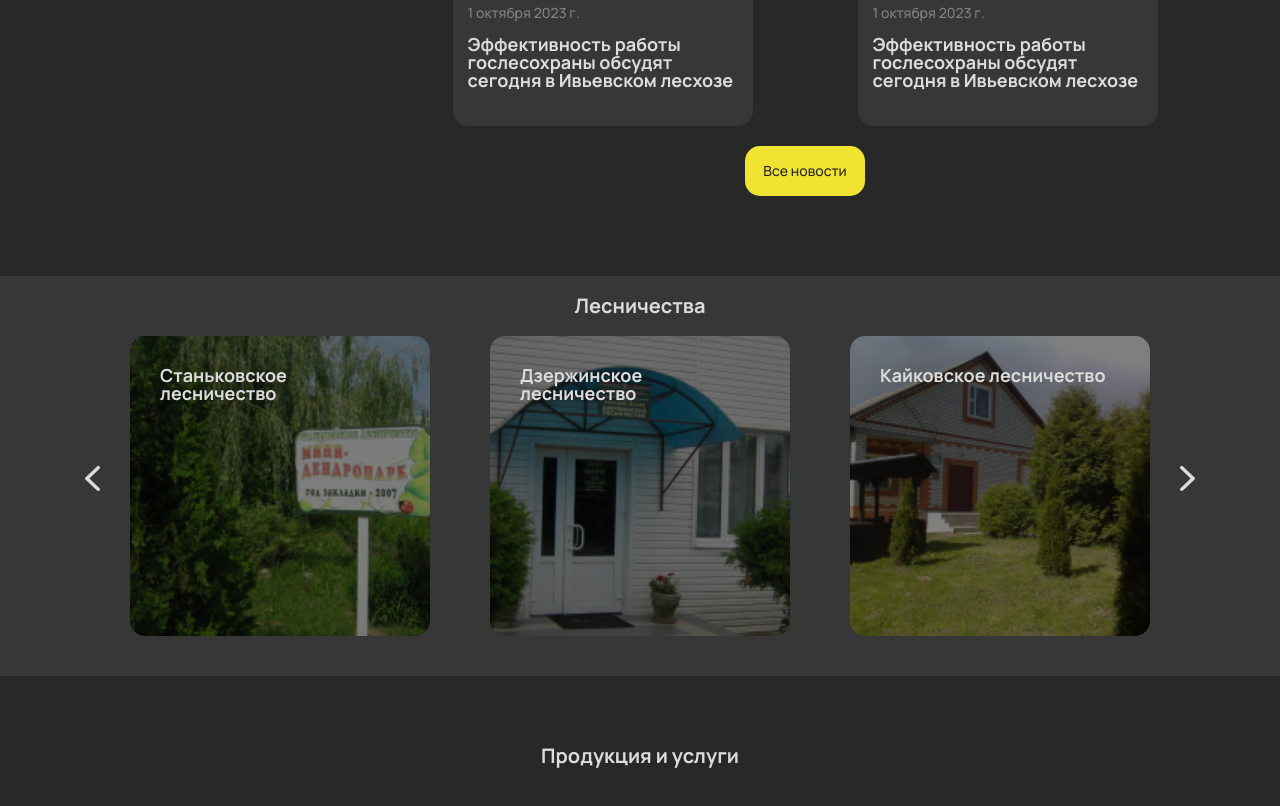
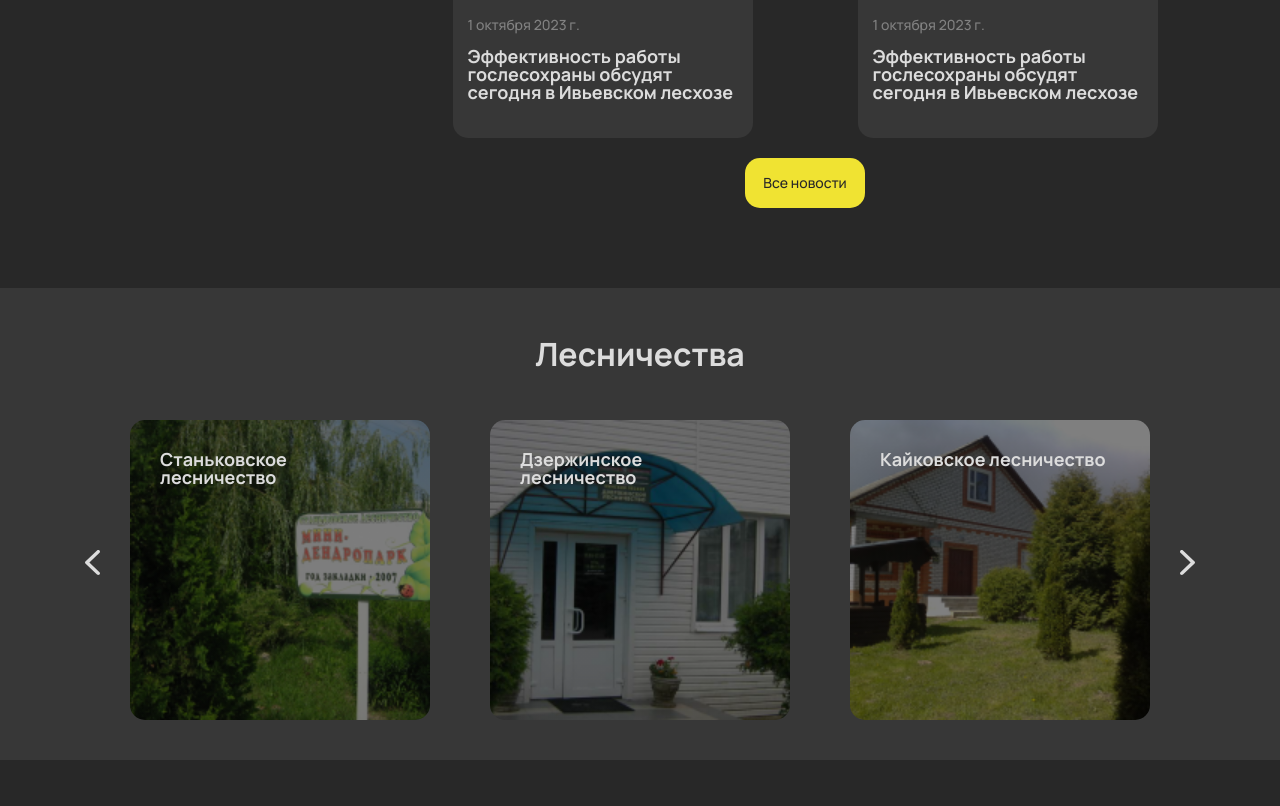
Before and after one commit to okyxxxf/forestry, a website: page index.html in a window 1280 px wide. Shown: the part 1994-2800 px from the top of the page. Drawn offline with nearby package versions, Linux system fonts and the light colour scheme.

Commit message:
fix: fix fonts on desctop and add paddding in forestry h2

```diff
--- a/pages/main-page/scss/base/_typography.scss
+++ b/pages/main-page/scss/base/_typography.scss
@@ -7,6 +7,12 @@
     font-size: 20px;
     font-style: normal;
     line-height: 100%;
+}
+
+@media screen and (min-width: 100px) {
+    .h2 {
+        font-size: 32px;
+    }
 }
 
 .h3 {
--- a/pages/main-page/scss/layouts/_forestries.scss
+++ b/pages/main-page/scss/layouts/_forestries.scss
@@ -16,6 +16,9 @@
             padding: 0 50px;
         }
     }
+    .forestries__h2 {
+        padding: 50px;
+    }
 }
 
 @media (min-width: 1200px) {
```
Also changed, not shown: pages/main-page/index.css, 1 other file.
